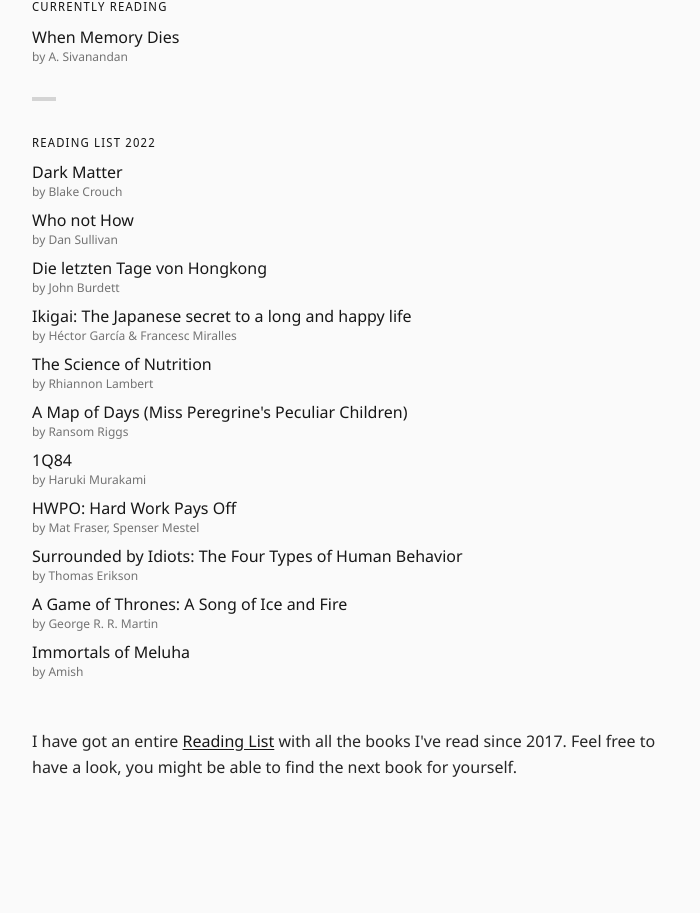
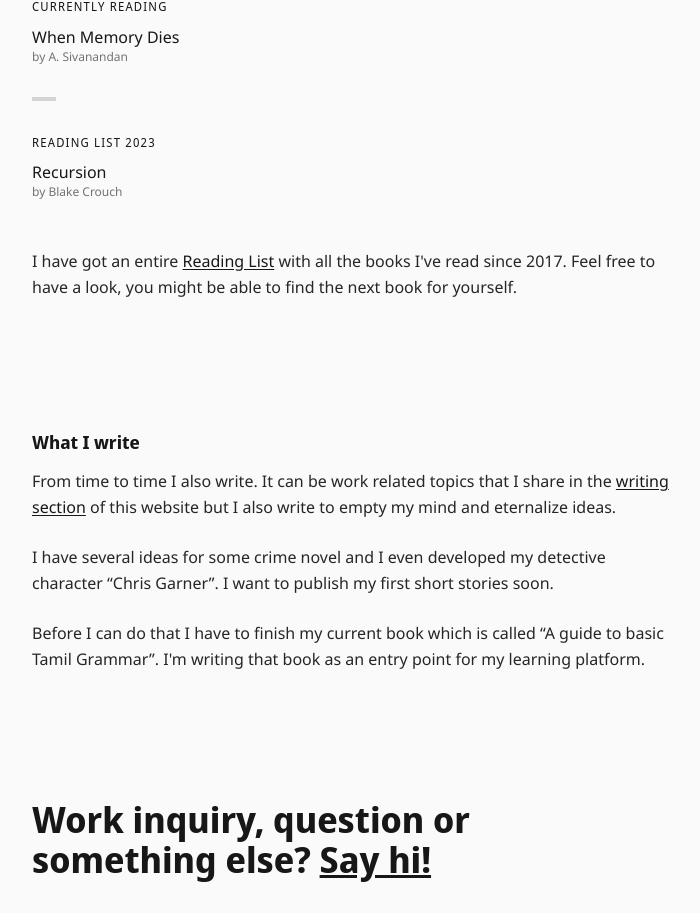
Before and after one commit to rathesDot/rathes.me, a Next.js app: page /about in a window 1280 px wide. Shown: the part 1379-2292 px from the top of the page, without its empty margins (96-796 px from the left). Built offline with nearby package versions, Linux system fonts and the light colour scheme.

Commit message:
✨ Show 2023 list

```diff
--- a/src/pages/about.tsx
+++ b/src/pages/about.tsx
@@ -85,8 +85,8 @@ const AboutMe: React.FC<React.PropsWithChildren<NextPage>> = () => (
             ))}
           </List>
           <Separator />
-          <List title="Reading List 2022">
-            {books["Reading List 2022"].map((book, index) => (
+          <List title="Reading List 2023">
+            {books["Reading List 2023"].map((book, index) => (
               <ListItem
                 key={`${book.title.replaceAll(" ", "-")}-${index}`}
                 subtitle={`by ${book.author}`}
```
